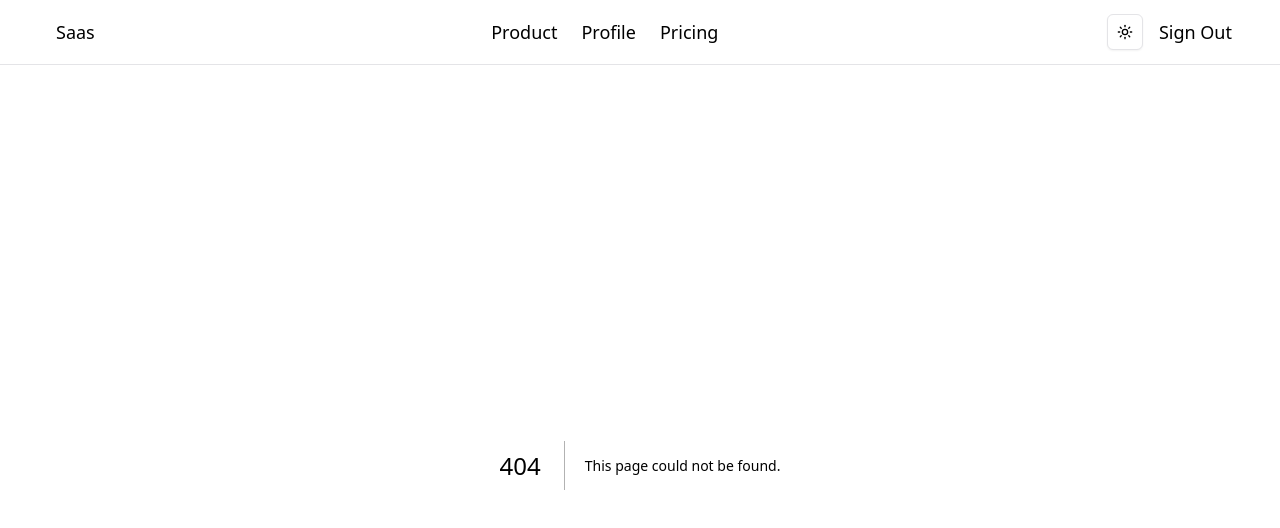
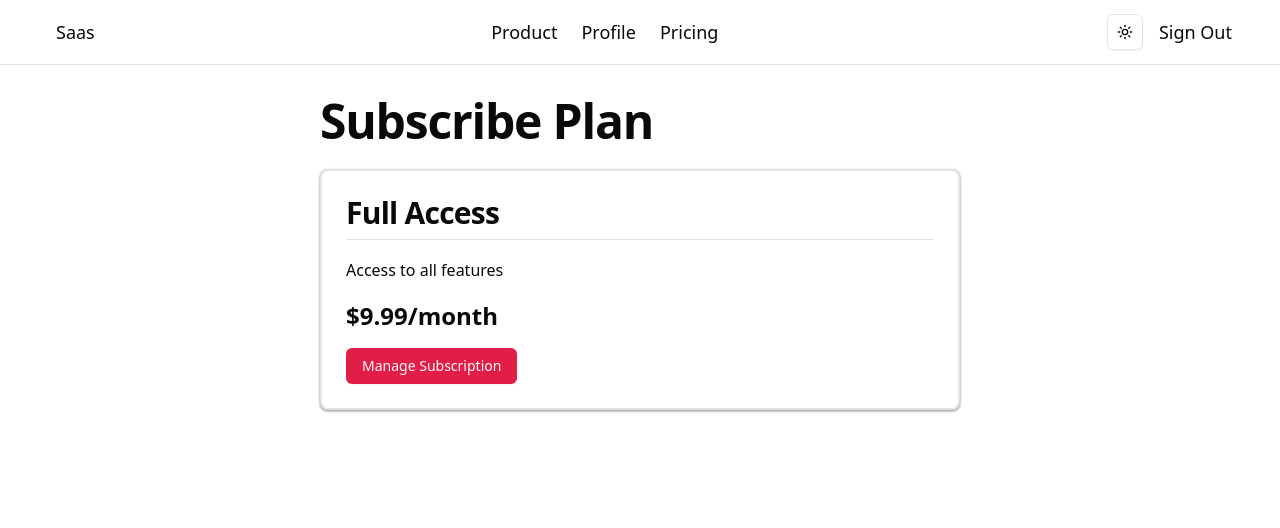
Before and after one commit to arturops/basic-thumbnail-viewer-saas, a Next.js app: page /pricing in a window 1280 px wide. Before the commit this address had no page. Shown: the top 528 px of the page. Built offline with nearby package versions, Linux system fonts and the light colour scheme.

Commit message:
Added dashboard and pricing pages

```diff
--- /dev/null
+++ b/app/dashboard/page.tsx
@@ -0,0 +1,13 @@
+import { Button } from '@/components/ui/button';
+import Link from 'next/link';
+
+export default async function Dashboard() {
+  return (
+    <div className="flex flex-col items-center justify-center p-8 rounded-lg shadow-md">
+      <p className="text-xl  mb-6">You are not subcribed</p>
+      <Button>
+        <Link href="/pricing">Subscribe</Link>
+      </Button>
+    </div>
+  );
+}
--- /dev/null
+++ b/app/pricing/page.tsx
@@ -0,0 +1,29 @@
+import { Button } from '@/components/ui/button';
+
+const isSubscribed = true;
+
+export default async function Pricing() {
+  return (
+    <div className="max-w-2xl mx-auto py-8 px-4">
+      <h1 className="text-4xl font-extrabold tracking-tight lg:text-5xl mb-6">
+        Subscribe Plan
+      </h1>
+      <div className="bg-card space-y-4 rounded-lg border-2 text-card-foreground shadow-[#929394] shadow-sm p-6">
+        <h2 className="border-b-1 pb-2 text-3xl font-semibold tracking-tight">
+          Full Access
+        </h2>
+        <p className="leading-7">Access to all features</p>
+        <p className="text-2xl font-bold">$9.99/month</p>
+        {isSubscribed ? (
+          <form>
+            <Button type="submit">Manage Subscription</Button>
+          </form>
+        ) : (
+          <form>
+            <Button type="submit">Subscribe</Button>
+          </form>
+        )}
+      </div>
+    </div>
+  );
+}
```
Also changed, not shown: app/dashboard/profile/page.tsx (added).
